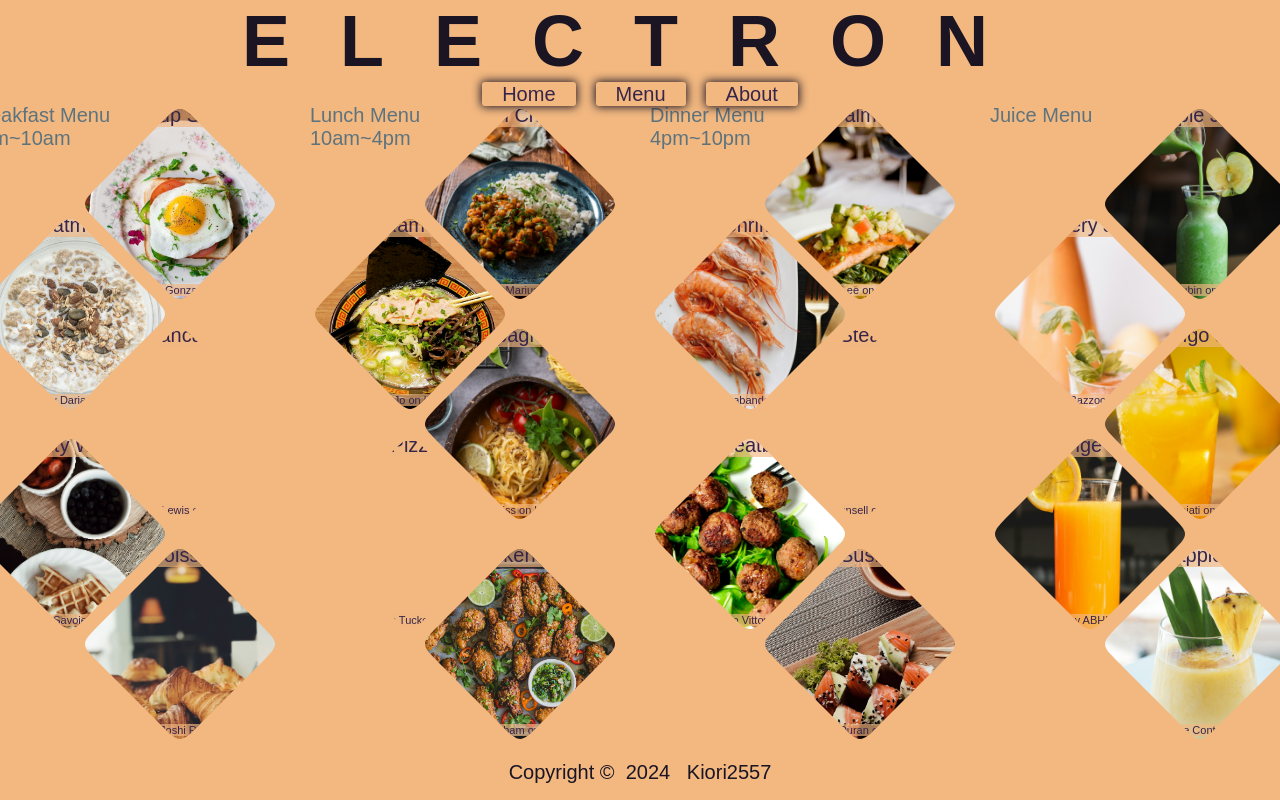
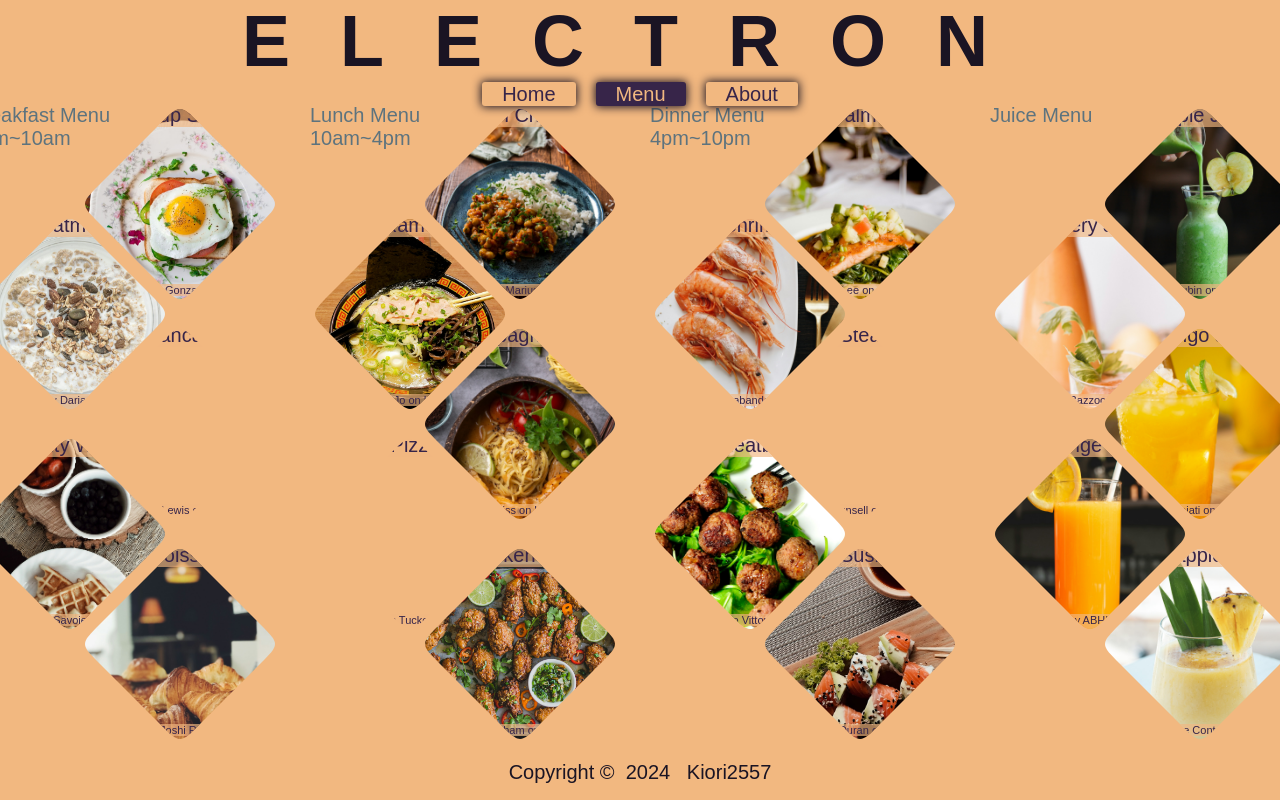
Before and after one commit to Kiori2557/restaurant_page_odinProject, a website built with webpack: page src/index.html in a window 1280 px wide. Both pictures are taken after a click on the button "Menu". Shown: the top 800 px of the page. Built offline with nearby package versions, Linux system fonts and the light colour scheme; files whose address does not match are found by name; a web font is replaced by a local one.

Commit message:
add different style for active page tab
-JS  -add setActiveButton function for toggling active class for active page
-CSS -add additional styling for active button

```diff
--- a/package.json
+++ b/package.json
@@ -6,7 +6,8 @@
   "scripts": {
     "test": "echo \"Error: no test specified\" && exit 1",
     "watch": "webpack --watch",
-    "build": "webpack"
+    "build": "webpack",
+    "push":"git subtree push --prefix dist origin gh-pages"
   },
   "author": "",
   "license": "ISC",
--- a/src/renderAbout.js
+++ b/src/renderAbout.js
@@ -1,9 +1,12 @@
+import { setActiveButton } from "./setActiveButton";
 export function renderAboutPage() {
+  const activeBtn = document.querySelector(".aboutBtn");
   const content = document.querySelector(".content");
   const background = document.createElement("div");
   const textArea = document.createElement("div");
   const aboutUsBody = document.createElement("div");
   content.innerHTML = "";
+  setActiveButton(activeBtn);
   content.classList.remove("menu");
   background.classList.add("aboutUs");
   textArea.classList.add("textArea");
--- a/src/renderHome.js
+++ b/src/renderHome.js
@@ -1,10 +1,13 @@
+import { setActiveButton } from "./setActiveButton";
 export function renderHomePage() {
+  const activeBtn = document.querySelector(".homeBtn");
   const content = document.querySelector(".content");
   const background = document.createElement("div");
   const header = document.createElement("div");
   const info = document.createElement("div");
   const credit = document.createElement("div");
   content.innerHTML = "";
+  setActiveButton(activeBtn);
   content.classList.remove("menu");
   background.classList.add("home");
   header.classList.add("textArea");
--- a/src/renderMenu.js
+++ b/src/renderMenu.js
@@ -1,6 +1,8 @@
 import { createCard } from "./createCard";
+import { setActiveButton } from "./setActiveButton";
 import imgObj from "./img.json";
 export function renderMenuPage() {
+  const activeBtn = document.querySelector(".menuBtn");
   const content = document.querySelector(".content");
   const breakfastParentDiv = document.createElement("div");
   const lunchParentDiv = document.createElement("div");
@@ -11,6 +13,7 @@ export function renderMenuPage() {
   const lunchLabel = document.createElement("div");
   const dinnerLabel = document.createElement("div");
   content.innerHTML = "";
+  setActiveButton(activeBtn);
   content.classList.add("menu");
 
   juiceLabel.textContent = `Juice Menu`;
--- /dev/null
+++ b/src/setActiveButton.js
@@ -0,0 +1,7 @@
+export function setActiveButton(activeBtn) {
+  const allBtns = document.querySelectorAll("nav>button");
+  allBtns.forEach((btn) => {
+    btn.classList.remove("active");
+  });
+  activeBtn.classList.add("active");
+}
--- a/src/style.css
+++ b/src/style.css
@@ -41,6 +41,13 @@ header {
 }
 .nav-bar button:active {
   background-color: #f8b77a;
+}
+.nav-bar .active {
+  color: #f2b880;
+  background-color: #372549;
+}
+.nav-bar .active:hover {
+  background-color: #5d407e;
 }
 .content {
   position: relative;
```
Also changed, not shown: dist/main.js.
